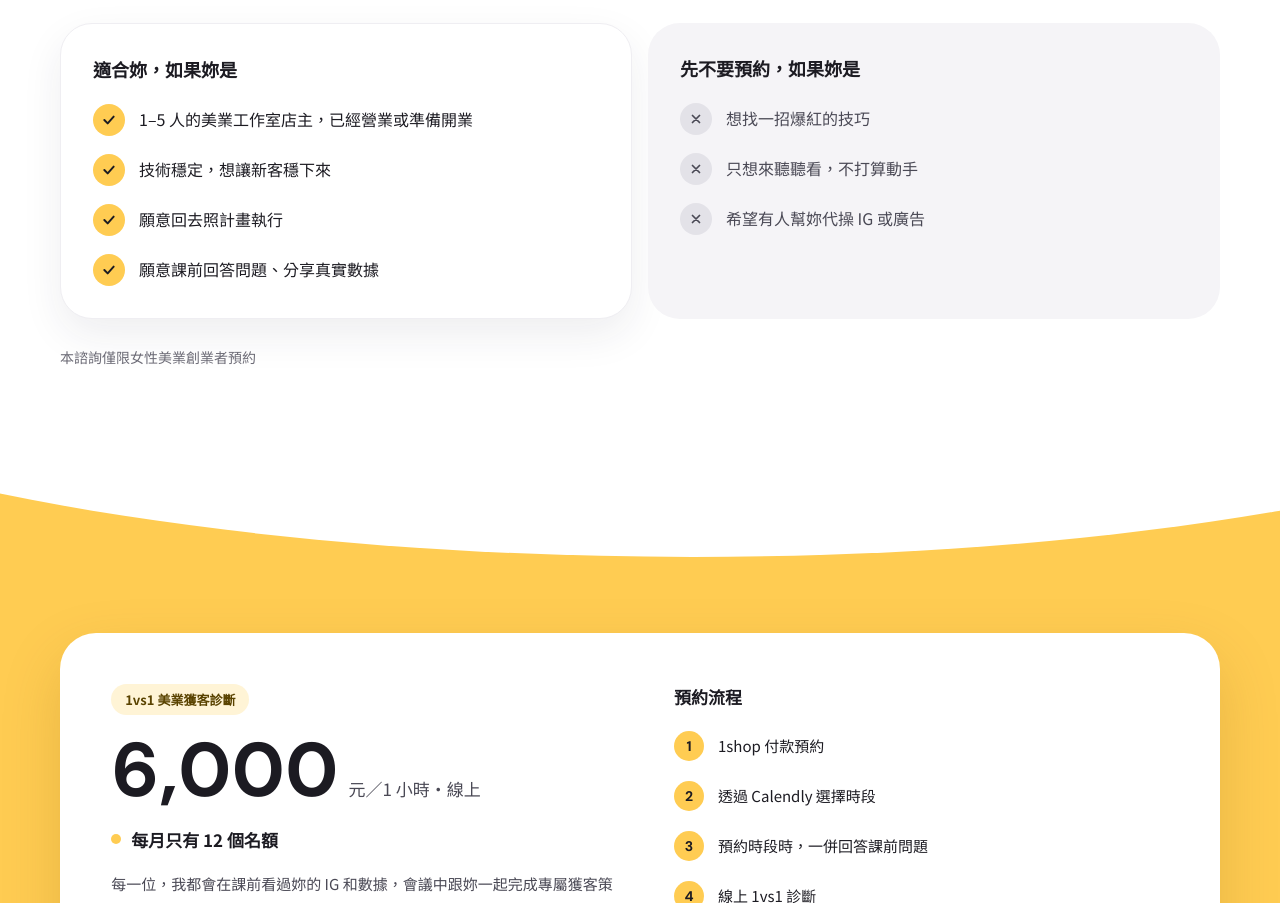
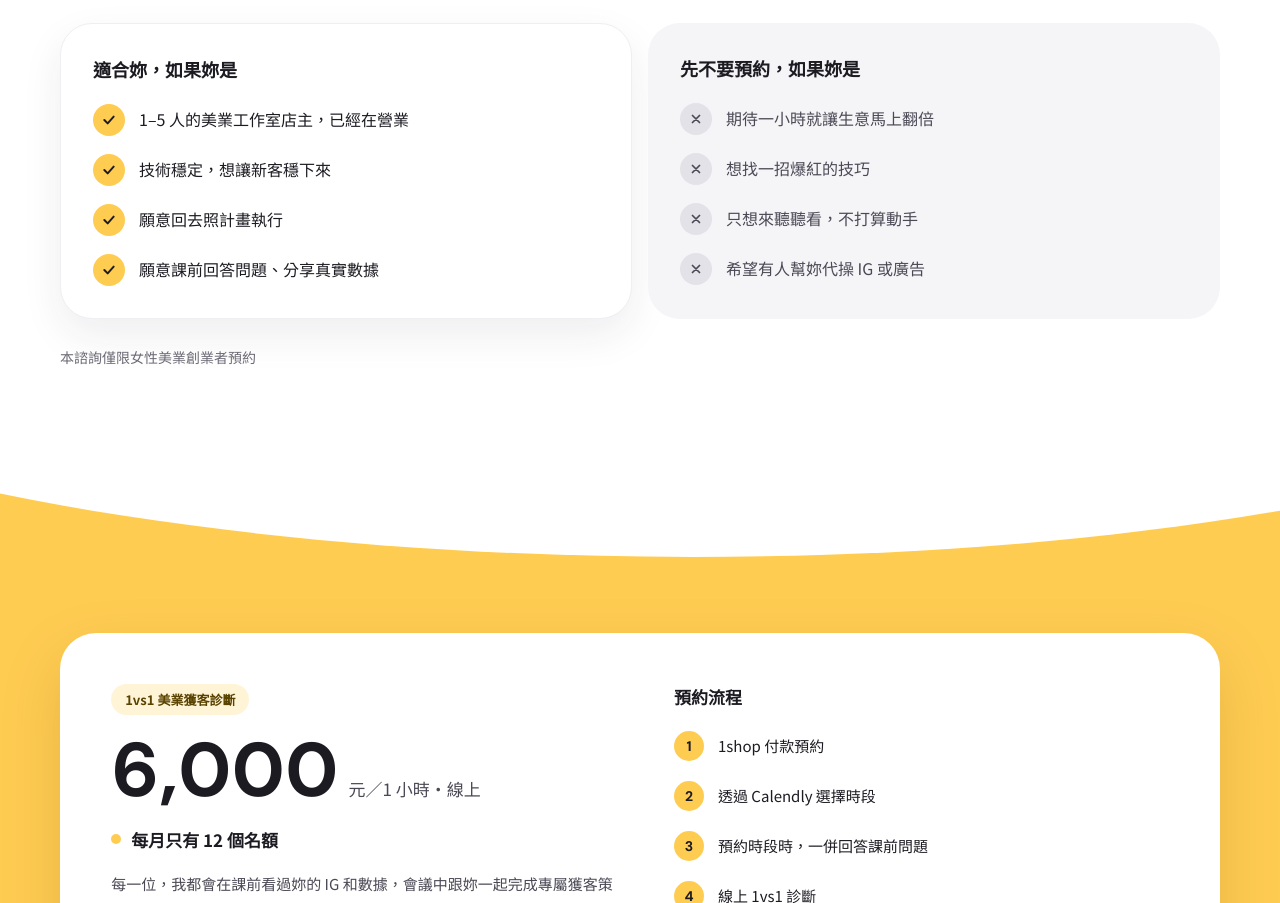
Before and after one commit to saviliu-savi/saviliu-1v1, a plain HTML site: page index.html in a window 1280 px wide. Shown: the part 4179-5082 px from the top of the page. Drawn offline with Linux system fonts and the light colour scheme.

Commit message:
適合清單改回原本；不適合清單補上「期待一小時就讓生意馬上翻倍」
Co-Authored-By: Claude Opus 5.5 <noreply@anthropic.com>
Claude-Session: https://claude.ai/code/session_01JQe2HFqrc7swKTiSVJJYrJ

```diff
--- a/index.html
+++ b/index.html
@@ -262,13 +262,14 @@ summary::-webkit-details-marker{display:none}
 <div style="display: grid; grid-template-columns: repeat(auto-fit, minmax(300px, 1fr)); gap: 16px">
 <div style="background: #ffffff; border: 1px solid #efeef2; border-radius: 32px; box-shadow: 0 16px 40px rgba(40,38,60,0.08); padding: 32px; display: flex; flex-direction: column; gap: 18px">
 <h3 style="margin: 0 0 4px; font-size: 18px; font-weight: 700">適合妳，如果妳是</h3>
-<div style="display: flex; gap: 14px; align-items: center"><span style="flex-shrink: 0; width: 32px; height: 32px; border-radius: 999px; background: #ffcc52; display: inline-flex; align-items: center; justify-content: center"><svg width="16" height="16" viewBox="0 0 24 24" fill="none" stroke="#1c1b22" stroke-width="3" stroke-linecap="round" stroke-linejoin="round" aria-hidden="true"><path d="M5 12l5 5 9-10"></path></svg></span><span style="font-size: 16px; line-height: 1.6">1–5 人的美業工作室店主，已經營業或準備開業</span></div>
+<div style="display: flex; gap: 14px; align-items: center"><span style="flex-shrink: 0; width: 32px; height: 32px; border-radius: 999px; background: #ffcc52; display: inline-flex; align-items: center; justify-content: center"><svg width="16" height="16" viewBox="0 0 24 24" fill="none" stroke="#1c1b22" stroke-width="3" stroke-linecap="round" stroke-linejoin="round" aria-hidden="true"><path d="M5 12l5 5 9-10"></path></svg></span><span style="font-size: 16px; line-height: 1.6">1–5 人的美業工作室店主，已經在營業</span></div>
 <div style="display: flex; gap: 14px; align-items: center"><span style="flex-shrink: 0; width: 32px; height: 32px; border-radius: 999px; background: #ffcc52; display: inline-flex; align-items: center; justify-content: center"><svg width="16" height="16" viewBox="0 0 24 24" fill="none" stroke="#1c1b22" stroke-width="3" stroke-linecap="round" stroke-linejoin="round" aria-hidden="true"><path d="M5 12l5 5 9-10"></path></svg></span><span style="font-size: 16px; line-height: 1.6">技術穩定，想讓新客穩下來</span></div>
 <div style="display: flex; gap: 14px; align-items: center"><span style="flex-shrink: 0; width: 32px; height: 32px; border-radius: 999px; background: #ffcc52; display: inline-flex; align-items: center; justify-content: center"><svg width="16" height="16" viewBox="0 0 24 24" fill="none" stroke="#1c1b22" stroke-width="3" stroke-linecap="round" stroke-linejoin="round" aria-hidden="true"><path d="M5 12l5 5 9-10"></path></svg></span><span style="font-size: 16px; line-height: 1.6">願意回去照計畫執行</span></div>
 <div style="display: flex; gap: 14px; align-items: center"><span style="flex-shrink: 0; width: 32px; height: 32px; border-radius: 999px; background: #ffcc52; display: inline-flex; align-items: center; justify-content: center"><svg width="16" height="16" viewBox="0 0 24 24" fill="none" stroke="#1c1b22" stroke-width="3" stroke-linecap="round" stroke-linejoin="round" aria-hidden="true"><path d="M5 12l5 5 9-10"></path></svg></span><span style="font-size: 16px; line-height: 1.6">願意課前回答問題、分享真實數據</span></div>
 </div>
 <div style="background: #f5f4f7; border-radius: 32px; padding: 32px; display: flex; flex-direction: column; gap: 18px">
 <h3 style="margin: 0 0 4px; font-size: 18px; font-weight: 700">先不要預約，如果妳是</h3>
+<div style="display: flex; gap: 14px; align-items: center"><span style="flex-shrink: 0; width: 32px; height: 32px; border-radius: 999px; background: #e3e2e8; display: inline-flex; align-items: center; justify-content: center"><svg width="14" height="14" viewBox="0 0 24 24" fill="none" stroke="#4a4955" stroke-width="3" stroke-linecap="round" aria-hidden="true"><path d="M6 6l12 12M18 6L6 18"></path></svg></span><span style="font-size: 16px; line-height: 1.6; color: #4a4955">期待一小時就讓生意馬上翻倍</span></div>
 <div style="display: flex; gap: 14px; align-items: center"><span style="flex-shrink: 0; width: 32px; height: 32px; border-radius: 999px; background: #e3e2e8; display: inline-flex; align-items: center; justify-content: center"><svg width="14" height="14" viewBox="0 0 24 24" fill="none" stroke="#4a4955" stroke-width="3" stroke-linecap="round" aria-hidden="true"><path d="M6 6l12 12M18 6L6 18"></path></svg></span><span style="font-size: 16px; line-height: 1.6; color: #4a4955">想找一招爆紅的技巧</span></div>
 <div style="display: flex; gap: 14px; align-items: center"><span style="flex-shrink: 0; width: 32px; height: 32px; border-radius: 999px; background: #e3e2e8; display: inline-flex; align-items: center; justify-content: center"><svg width="14" height="14" viewBox="0 0 24 24" fill="none" stroke="#4a4955" stroke-width="3" stroke-linecap="round" aria-hidden="true"><path d="M6 6l12 12M18 6L6 18"></path></svg></span><span style="font-size: 16px; line-height: 1.6; color: #4a4955">只想來聽聽看，不打算動手</span></div>
 <div style="display: flex; gap: 14px; align-items: center"><span style="flex-shrink: 0; width: 32px; height: 32px; border-radius: 999px; background: #e3e2e8; display: inline-flex; align-items: center; justify-content: center"><svg width="14" height="14" viewBox="0 0 24 24" fill="none" stroke="#4a4955" stroke-width="3" stroke-linecap="round" aria-hidden="true"><path d="M6 6l12 12M18 6L6 18"></path></svg></span><span style="font-size: 16px; line-height: 1.6; color: #4a4955">希望有人幫妳代操 IG 或廣告</span></div>
```
